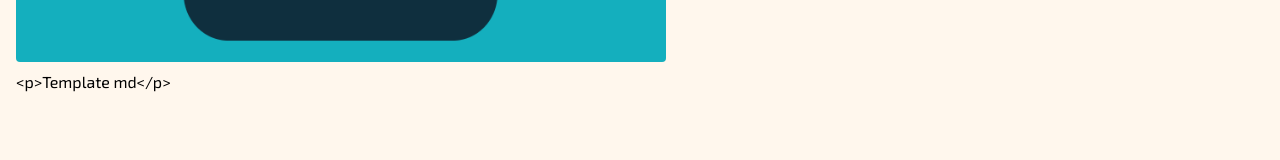
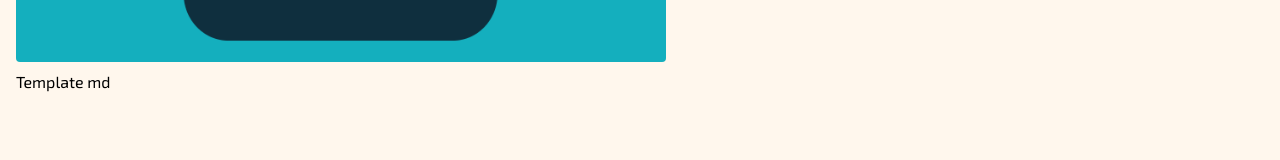
Before and after one commit to patriciacostadacruz/next-reviews-app, a Next.js app: page /reviews/stardew-valley in a window 1280 px wide. Shown: the part 351-511 px from the top of the page. Built offline with nearby package versions, Linux system fonts and the light colour scheme.

Commit message:
Displays text from html source - avoids displaying tags

```diff
--- a/app/reviews/stardew-valley/page.tsx
+++ b/app/reviews/stardew-valley/page.tsx
@@ -16,7 +16,8 @@ export default async function StardewValleyPage() {
         height="360"
         className="mb-2 rounded"
       />
-      <p>{html}</p>
+      {/* argument used to display only the text from html */}
+      <article dangerouslySetInnerHTML={{ __html: html }} />
     </>
   );
 }
```
